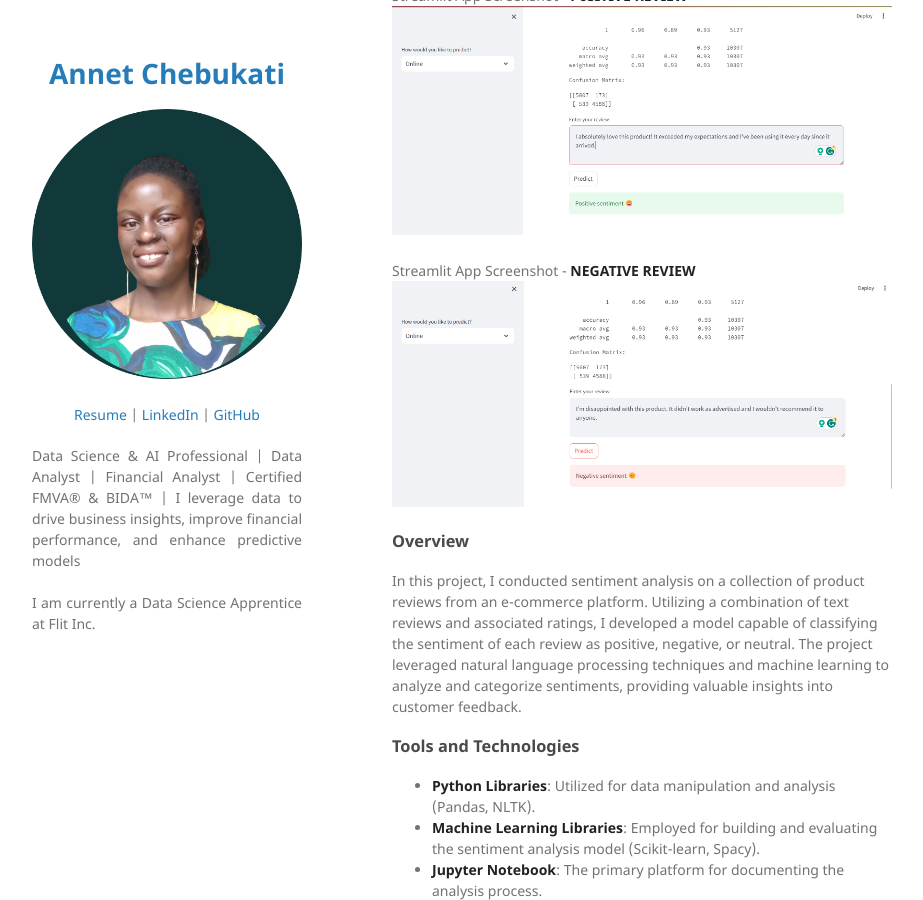
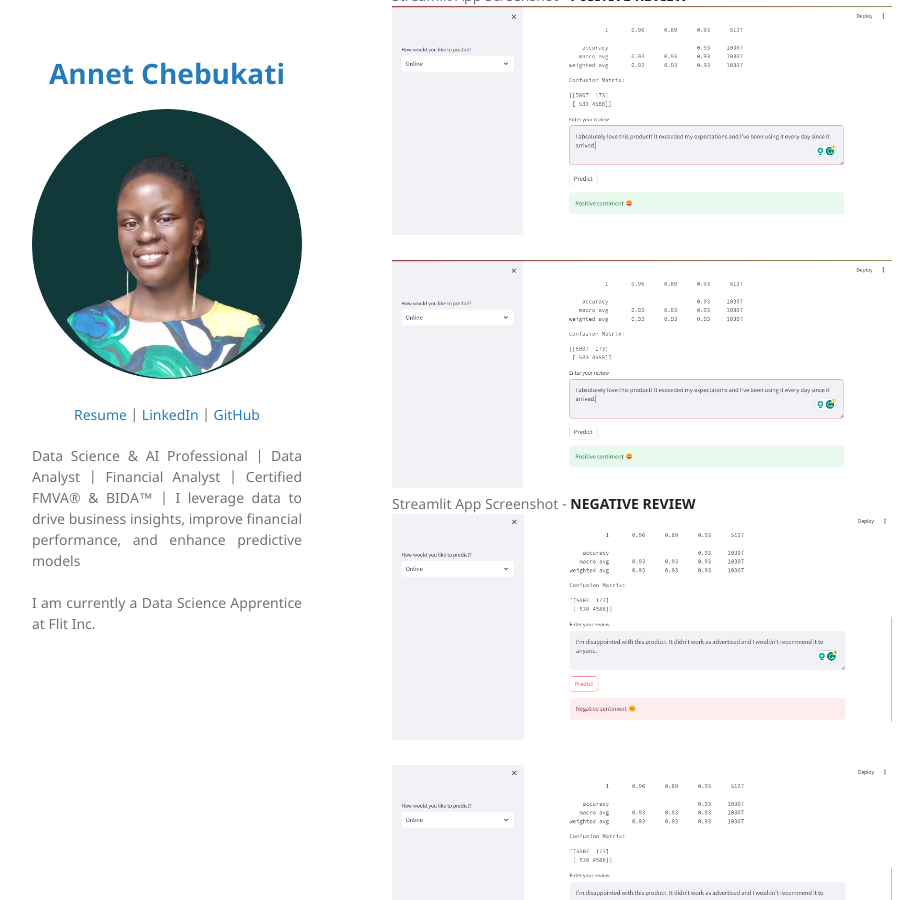
Before and after one commit to Annet-Chebukati/Data_Science_Analysis_Portfolio, a Jekyll site: the page built from index.md, in a window 1280 px wide and 900 px high, scrolled down 310 px. Shown: the whole window, without its empty margins (178-1101 px from the left). Built offline with Jekyll 4.4.1, drawn with Linux system fonts in a browser that asks for light colours; our own code applies the rules of GitHub Pages for plain Markdown files.

Commit message:
Update index.md

```diff
--- a/index.md
+++ b/index.md
@@ -11,8 +11,12 @@
 Streamlit App Screenshot - **P0SITIVE REVIEW**
 ![IMAGE](https://github.com/Annet-Chebukati/Data_Science_Analysis_Portfolio/blob/main/Images/Image1.png)
 
+<center><img src="Images/Image1.png"/></center>
+
 Streamlit App Screenshot - **NEGATIVE REVIEW**
 ![IMAGE](https://github.com/Annet-Chebukati/Data_Science_Analysis_Portfolio/blob/main/Images/Image4.png)
+
+<center><img src="Images/Image4.png"/></center>
 
 ### Overview
 In this project, I conducted sentiment analysis on a collection of product reviews from an e-commerce platform. Utilizing a combination of text reviews and associated ratings, I developed a model capable of classifying the sentiment of each review as positive, negative, or neutral. The project leveraged natural language processing techniques and machine learning to analyze and categorize sentiments, providing valuable insights into customer feedback.
@@ -39,6 +43,8 @@
 [**TABLEAU DASHBOARD**](https://public.tableau.com/views/Hotel_Reservation_Analysis/Dashboard?:language=en-US&:display_count=n&:origin=viz_share_link) [**PRESENTATION**](https://github.com/Annet-Chebukati/Flit_inc_Apprenticeship/blob/master/DataScienceandAIprojects/Hotel_Reservation_Analysis/Hotel_Reservation_Analysis_Presentation.pdf) [**SQL SCRIPT**](https://github.com/Annet-Chebukati/Flit_inc_Apprenticeship/blob/master/DataScienceandAIprojects/Hotel_Reservation_Analysis/SQL/SQLcode.sql)
 
 ![Dashboard](https://github.com/Annet-Chebukati/Data_Science_Analysis_Portfolio/blob/main/Images/Dashboard.png)
+
+<center><img src="Images/Dashboard.png"/></center>
 
 ### Objective
 The goal of this project is to work with a hotel reservation dataset that contains information about reservations at two types of hotels: Resort Hotels (H1) and City Hotels (H2). I used SQL for data manipulation and Tableau for visualization to gain insights and create impactful visualizations.
@@ -69,6 +75,8 @@
 [**JUPYTER NOTEBOOK**](https://github.com/Annet-Chebukati/Flit_inc_Apprenticeship/blob/master/DataScienceandAIprojects/Market_Basket_Analysis/Market%20Basket%20Analysis%20in%20Python.ipynb) [**PRESENTATION**](https://github.com/Annet-Chebukati/Flit_inc_Apprenticeship/blob/master/DataScienceandAIprojects/Market_Basket_Analysis/Market_Basket_Analysis_Presentation.pdf)
 
 ![Heatmap](https://github.com/Annet-Chebukati/Data_Science_Analysis_Portfolio/blob/main/Images/HeatMap.png)
+
+<center><img src="Images/HeatMap.png"/></center>
 
 ### Objective
 In this project, I conducted a market basket analysis, for retail and e-commerce. I extracted valuable insights from transaction data, to understand customer purchasing behavior, and use this knowledge for business optimization.
@@ -164,6 +172,8 @@
 
 ![Human Image Animation](https://github.com/Annet-Chebukati/Data_Science_Analysis_Portfolio/blob/main/Images/Human_Image_Animation.png)
 
+<center><img src="Images/Human_Image_Animation.png"/></center>
+
 ### Introduction
 Welcome to my journey of bringing imagination to life with human image animation. This cutting-edge technology allows us to create realistic and expressive characters in motion, transforming the realm of traditional animation studios. Now, anyone with a creative spark can tell their stories and share their vision with the world, regardless of technical expertise.
 
@@ -189,6 +199,8 @@
 It's truly amazing to see the transformation! The video link above provides a side-by-side comparison of the original (on the left) and my deepfake version (on the right).
 
 ![Deepfake_Screenshot](https://github.com/Annet-Chebukati/Data_Science_Analysis_Portfolio/blob/main/Images/Deepfake.png)
+
+<center><img src="Images/Deepfake.png"/></center>
 
 ### Introduction
 Welcome to the fascinating world of deepfake technology, powered by advancements in AI. While creating unique content has become more accessible, it's crucial to use this technology responsibly. This README guides you through the process of creating a deepfake video using free AI tools. I embarked on this adventure with the captivating trailer of the docuseries 'African Queens' from Netflix, which tells the story of the warrior Queen Njinga of Angola. In a twist of digital magic, I replaced Queen Njinga's face with my own!
```
